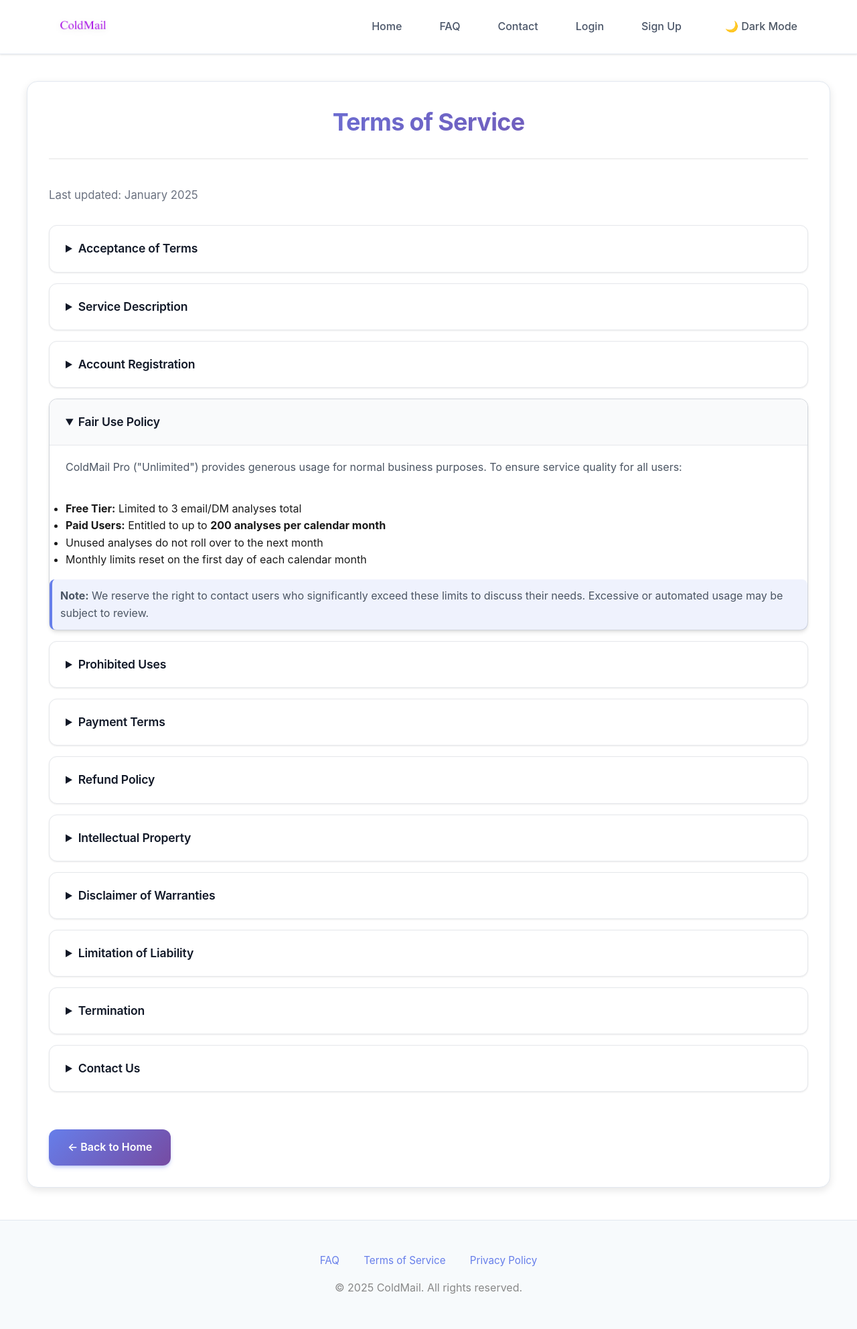
After one commit to SandileGumede/ColdMail-Flask, a Flask app: page /terms in a window 1280 px wide. The commit adds this page. Shown: the whole page at 67% size. Run offline with Flask 3, Linux system fonts and the light colour scheme; parts of the project's set-up code (start-up, migrations or seed data) failed here and were passed over.

Commit message:
Add Terms of Service with fair use policy, monthly usage tracking

```diff
--- a/app.py
+++ b/app.py
@@ -1066,8 +1066,12 @@ def home():
 @login_required
 def analyze():
     if not current_user.can_analyze():
-        flash('Free tier limit reached. Please upgrade for unlimited analyses!')
-        return redirect(url_for('upgrade'))
+        if current_user.is_paid:
+            flash('Monthly fair use limit reached (200/month). Your limit resets at the start of next month.')
+            return redirect(url_for('home'))
+        else:
+            flash('Free tier limit reached. Please upgrade for 200 analyses per month!')
+            return redirect(url_for('upgrade'))
 
     email_content = request.form.get('email_content', '')
     if not email_content.strip():
@@ -1111,6 +1115,10 @@ def faq():
 @app.route('/privacy')
 def privacy():
     return render_template('privacy.html')
+
+@app.route('/terms')
+def terms():
+    return render_template('terms.html')
 
 @app.route('/health')
 def health_check():
--- a/templates/base.html
+++ b/templates/base.html
@@ -49,6 +49,7 @@
         <div class="footer-content">
             <div class="footer-links">
                 <a href="/faq">FAQ</a>
+                <a href="/terms">Terms of Service</a>
                 <a href="/privacy">Privacy Policy</a>
             </div>
             <div class="footer-copyright">
--- a/templates/contact.html
+++ b/templates/contact.html
@@ -90,8 +90,8 @@
         <div class="footer-content">
                     <div class="footer-links">
             <a href="/faq">FAQ</a>
+            <a href="/terms">Terms of Service</a>
             <a href="/privacy">Privacy Policy</a>
-            <a href="/contact">Contact</a>
         </div>
         <div class="footer-copyright">
             <p>&copy; 2025 ColdMail. All rights reserved.</p>
--- a/templates/faq.html
+++ b/templates/faq.html
@@ -93,6 +93,7 @@
         <div class="footer-content">
                     <div class="footer-links">
             <a href="/faq">FAQ</a>
+            <a href="/terms">Terms of Service</a>
             <a href="/privacy">Privacy Policy</a>
         </div>
         <div class="footer-copyright">
--- a/templates/paypal_checkout.html
+++ b/templates/paypal_checkout.html
@@ -60,6 +60,7 @@
         <div class="footer-content">
             <div class="footer-links">
                 <a href="{{ url_for('faq') }}">FAQ</a>
+                <a href="{{ url_for('terms') }}">Terms of Service</a>
                 <a href="{{ url_for('privacy') }}">Privacy Policy</a>
             </div>
             <div class="footer-copyright">
--- /dev/null
+++ b/templates/terms.html
@@ -0,0 +1,147 @@
+{% extends "base.html" %}
+
+{% block title %}Terms of Service - ColdMail{% endblock %}
+
+{% block content %}
+<div class="faq-container">
+    <div class="faq-title">Terms of Service</div>
+
+    <p style="color: #6b7280; margin-bottom: 32px; font-size: 1.05em;">
+        Last updated: January 2025
+    </p>
+
+    <details>
+        <summary>Acceptance of Terms</summary>
+        <p>By accessing or using ColdMail ("the Service"), you agree to be bound by these Terms of Service. If you do not agree to these terms, please do not use the Service.</p>
+        <p style="margin-top: 12px;">We reserve the right to modify these terms at any time. Continued use of the Service after changes constitutes acceptance of the modified terms.</p>
+    </details>
+
+    <details>
+        <summary>Service Description</summary>
+        <p>ColdMail provides AI-powered analysis of cold emails and direct messages to help improve your outreach effectiveness. The Service includes:</p>
+        <ul style="margin-left: 24px; margin-top: 12px;">
+            <li>Email and DM content analysis</li>
+            <li>Spam detection and prevention suggestions</li>
+            <li>Personalization recommendations</li>
+            <li>Structure and readability scoring</li>
+            <li>AI-powered improvement suggestions</li>
+        </ul>
+    </details>
+
+    <details>
+        <summary>Account Registration</summary>
+        <p>To use certain features of the Service, you must create an account. You agree to:</p>
+        <ul style="margin-left: 24px; margin-top: 12px;">
+            <li>Provide accurate and complete registration information</li>
+            <li>Maintain the security of your account credentials</li>
+            <li>Promptly notify us of any unauthorized use of your account</li>
+            <li>Accept responsibility for all activities under your account</li>
+        </ul>
+    </details>
+
+    <details open>
+        <summary>Fair Use Policy</summary>
+        <p>ColdMail Pro ("Unlimited") provides generous usage for normal business purposes. To ensure service quality for all users:</p>
+        <ul style="margin-left: 24px; margin-top: 12px;">
+            <li><strong>Free Tier:</strong> Limited to 3 email/DM analyses total</li>
+            <li><strong>Paid Users:</strong> Entitled to up to <strong>200 analyses per calendar month</strong></li>
+            <li>Unused analyses do not roll over to the next month</li>
+            <li>Monthly limits reset on the first day of each calendar month</li>
+        </ul>
+        <p style="margin-top: 16px; padding: 12px; background: rgba(102, 126, 234, 0.1); border-radius: 8px; border-left: 4px solid #667eea;">
+            <strong>Note:</strong> We reserve the right to contact users who significantly exceed these limits to discuss their needs. Excessive or automated usage may be subject to review.
+        </p>
+    </details>
+
+    <details>
+        <summary>Prohibited Uses</summary>
+        <p>You agree NOT to use the Service to:</p>
+        <ul style="margin-left: 24px; margin-top: 12px;">
+            <li>Send spam, phishing, or malicious emails</li>
+            <li>Automate or script requests to the Service (API abuse)</li>
+            <li>Resell, redistribute, or sublicense access to the Service</li>
+            <li>Attempt to reverse-engineer or circumvent security measures</li>
+            <li>Violate any applicable laws or regulations</li>
+            <li>Harass, abuse, or harm others through analyzed content</li>
+        </ul>
+        <p style="margin-top: 12px;"><strong>Violation of these terms may result in immediate account suspension without refund.</strong></p>
+    </details>
+
+    <details>
+        <summary>Payment Terms</summary>
+        <p>For paid features:</p>
+        <ul style="margin-left: 24px; margin-top: 12px;">
+            <li><strong>One-Time Payment:</strong> ColdMail Pro is a one-time payment of $20 USD</li>
+            <li><strong>No Recurring Fees:</strong> There are no subscriptions or hidden charges</li>
+            <li><strong>Immediate Access:</strong> Premium features are unlocked immediately upon successful payment</li>
+            <li><strong>Payment Processing:</strong> All payments are processed securely through PayPal</li>
+        </ul>
+    </details>
+
+    <details>
+        <summary>Refund Policy</summary>
+        <p>We offer a <strong>7-day money-back guarantee</strong> for paid users who are not satisfied with the Service.</p>
+        <ul style="margin-left: 24px; margin-top: 12px;">
+            <li>Refund requests must be made within 7 days of purchase</li>
+            <li>Contact us at <a href="mailto:sptcoldmail@gmail.com">sptcoldmail@gmail.com</a> to request a refund</li>
+            <li>Refunds are processed within 5-7 business days</li>
+            <li>Refunds may be denied for accounts showing signs of abuse</li>
+        </ul>
+    </details>
+
+    <details>
+        <summary>Intellectual Property</summary>
+        <p>The Service, including its design, features, and content, is owned by ColdMail and protected by intellectual property laws.</p>
+        <ul style="margin-left: 24px; margin-top: 12px;">
+            <li>You retain ownership of your email/DM content</li>
+            <li>We do not claim ownership of content you submit for analysis</li>
+            <li>You grant us a limited license to process your content solely for providing the Service</li>
+            <li>Analysis results are for your personal/business use only</li>
+        </ul>
+    </details>
+
+    <details>
+        <summary>Disclaimer of Warranties</summary>
+        <p>The Service is provided "AS IS" and "AS AVAILABLE" without warranties of any kind.</p>
+        <ul style="margin-left: 24px; margin-top: 12px;">
+            <li>We do not guarantee that the Service will be error-free or uninterrupted</li>
+            <li>AI-generated suggestions are recommendations only, not guarantees of email success</li>
+            <li>We are not responsible for the effectiveness of your outreach campaigns</li>
+            <li>Results may vary based on content quality, target audience, and other factors</li>
+        </ul>
+    </details>
+
+    <details>
+        <summary>Limitation of Liability</summary>
+        <p>To the maximum extent permitted by law:</p>
+        <ul style="margin-left: 24px; margin-top: 12px;">
+            <li>ColdMail shall not be liable for any indirect, incidental, or consequential damages</li>
+            <li>Our total liability shall not exceed the amount you paid for the Service</li>
+            <li>We are not liable for any loss of business, revenue, or data</li>
+        </ul>
+    </details>
+
+    <details>
+        <summary>Termination</summary>
+        <p>We reserve the right to suspend or terminate your account if you:</p>
+        <ul style="margin-left: 24px; margin-top: 12px;">
+            <li>Violate these Terms of Service</li>
+            <li>Engage in fraudulent or illegal activity</li>
+            <li>Abuse the Service or other users</li>
+            <li>Fail to pay applicable fees</li>
+        </ul>
+        <p style="margin-top: 12px;">You may terminate your account at any time by contacting us. Upon termination, your right to use the Service will immediately cease.</p>
+    </details>
+
+    <details>
+        <summary>Contact Us</summary>
+        <p>If you have any questions about these Terms of Service, please contact us:</p>
+        <ul style="margin-left: 24px; margin-top: 12px;">
+            <li><strong>Email:</strong> <a href="mailto:sptcoldmail@gmail.com">sptcoldmail@gmail.com</a></li>
+            <li><strong>Contact Page:</strong> <a href="/contact">Visit our contact page</a></li>
+        </ul>
+    </details>
+
+    <a href="/" class="back-btn">← Back to Home</a>
+</div>
+{% endblock %}
--- a/templates/upgrade.html
+++ b/templates/upgrade.html
@@ -586,6 +586,7 @@
         <div class="footer-content">
                     <div class="footer-links">
             <a href="/faq">FAQ</a>
+            <a href="/terms">Terms of Service</a>
             <a href="/privacy">Privacy Policy</a>
         </div>
         <div class="footer-copyright">
```
Also changed, not shown: models.py (+52 -8 lines).
